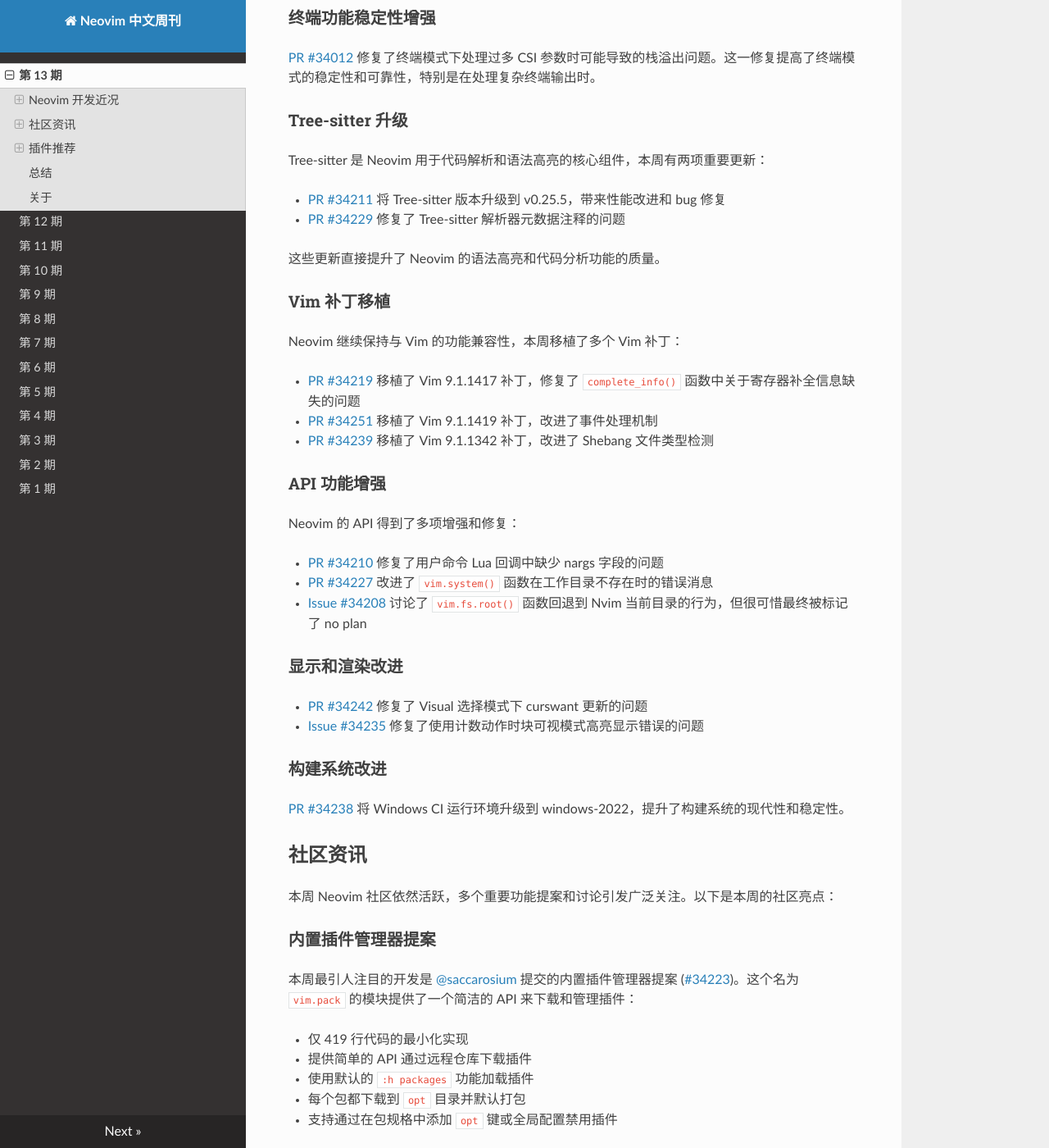
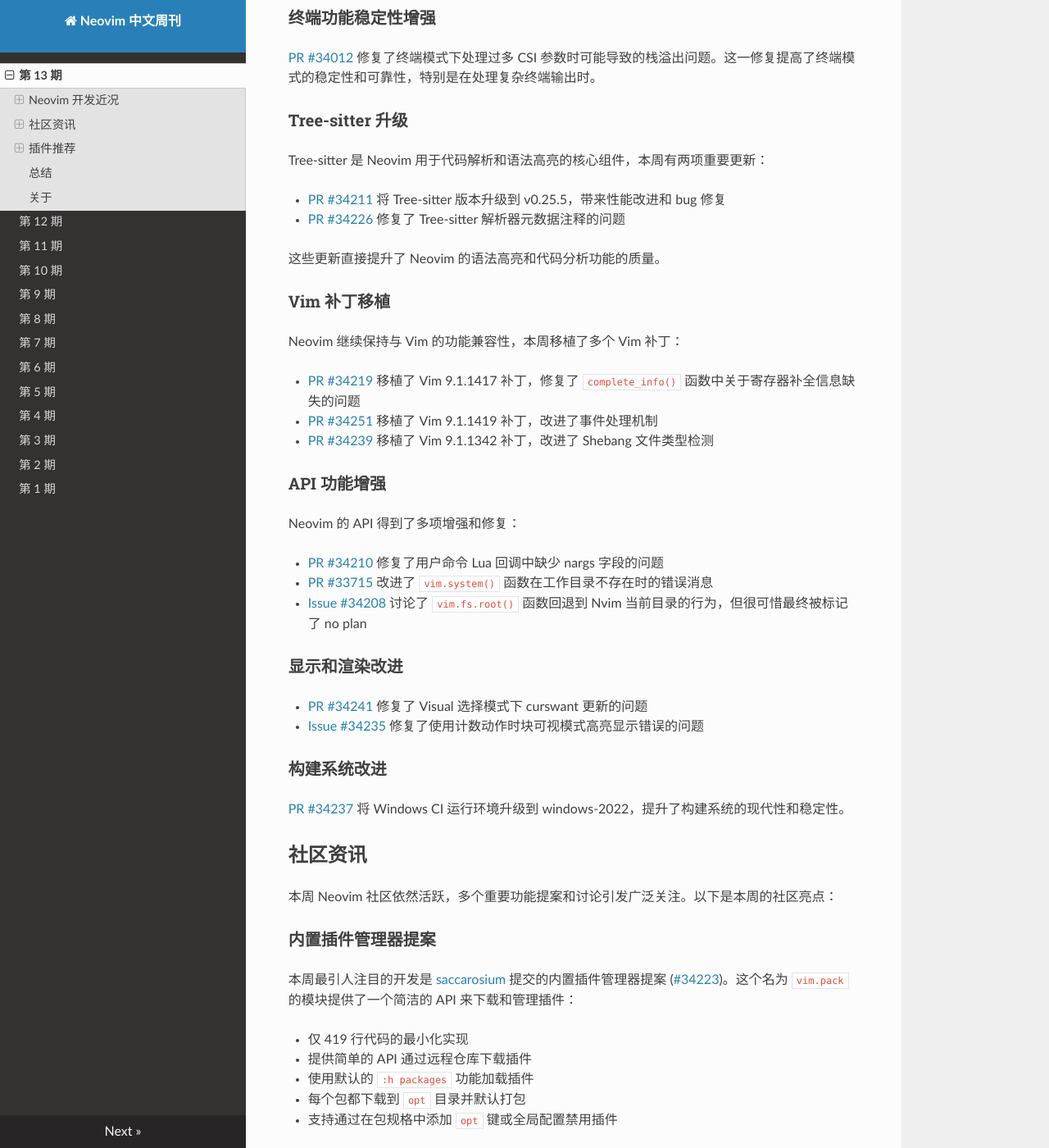
Before and after one commit to nvim-weekly-cn/nvim-weekly-cn, an MkDocs documentation site: the page built from posts/013.md, in a window 1280 px wide and 1400 px high, scrolled down 1274 px. Shown: the whole window at 82% size. Built offline with MkDocs 1.6.1, drawn with Linux system fonts in a browser that asks for light colours; nearby versions of some CDN libraries; some of the changed text lies outside the part shown.

Commit message:
fix(posts/013): 修正 PR 链接和作者引用错误 - 更正部分 PR 链接编号 - 统一作者引用格式，去除多余 @ 符号 - 修复 Tree-sitter、API、显示和构建系统相关条目的 PR 链接错误

```diff
--- a/posts/013.md
+++ b/posts/013.md
@@ -15,7 +15,7 @@
 ### 文档系统重组
 
 本周最显著的变化之一是对文档系统的重要重组。
-[PR #34212](https://github.com/neovim/neovim/pull/34212)这项改进由 [@brianhuster](https://github.com/brianhuster) 完成：
+[PR #34212](https://github.com/neovim/neovim/pull/34212)这项改进由 [brianhuster](https://github.com/brianhuster) 完成：
 
 - `builtin.txt` 重命名为 `vimfn.txt`：更清晰地表明该文件包含 Vim 脚本函数
 - `eval.txt` 重命名为 `vimeval.txt`：更好地区分 Vim 兼容的求值功能
@@ -37,7 +37,7 @@
 
 LSP（语言服务器协议）相关功能获得了多项重要改进：
 
-1. 新增 `workspace/diagnostic` 方法支持 ([#34262](https://github.com/neovim/neovim/pull/34262))(尚未合并)：由 [@MariaSolOs](https://github.com/MariaSolOs) 实现，允许开发者查看整个工作区的诊断信息，而不仅限于已打开的文件
+1. 新增 `workspace/diagnostic` 方法支持 ([#34262](https://github.com/neovim/neovim/pull/34262))(尚未合并)：由 [MariaSolOs](https://github.com/MariaSolOs) 实现，允许开发者查看整个工作区的诊断信息，而不仅限于已打开的文件
 2. 改进 `vim.lsp.log.set_format_func()` 以控制日期和文件路径格式 ([#34118](https://github.com/neovim/neovim/issues/34118))：增强了 LSP 日志的可读性和自定义性
 
 这些改进使 Neovim 的 LSP 客户端更加强大和灵活，特别是对于大型项目和 AI 辅助开发场景。
@@ -51,7 +51,7 @@ LSP（语言服务器协议）相关功能获得了多项重要改进：
 Tree-sitter 是 Neovim 用于代码解析和语法高亮的核心组件，本周有两项重要更新：
 
 - [PR #34211](https://github.com/neovim/neovim/pull/34211) 将 Tree-sitter 版本升级到 v0.25.5，带来性能改进和 bug 修复
-- [PR #34229](https://github.com/neovim/neovim/pull/34229) 修复了 Tree-sitter 解析器元数据注释的问题
+- [PR #34226](https://github.com/neovim/neovim/pull/34226) 修复了 Tree-sitter 解析器元数据注释的问题
 
 这些更新直接提升了 Neovim 的语法高亮和代码分析功能的质量。
 
@@ -68,17 +68,17 @@ Neovim 继续保持与 Vim 的功能兼容性，本周移植了多个 Vim 补丁
 Neovim 的 API 得到了多项增强和修复：
 
 - [PR #34210](https://github.com/neovim/neovim/pull/34210) 修复了用户命令 Lua 回调中缺少 nargs 字段的问题
-- [PR #34227](https://github.com/neovim/neovim/pull/34227) 改进了 `vim.system()` 函数在工作目录不存在时的错误消息
+- [PR #33715](https://github.com/neovim/neovim/pull/33715) 改进了 `vim.system()` 函数在工作目录不存在时的错误消息
 - [Issue #34208](https://github.com/neovim/neovim/issues/34208) 讨论了 `vim.fs.root()` 函数回退到 Nvim 当前目录的行为，但很可惜最终被标记了 no plan
 
 ### 显示和渲染改进
 
-- [PR #34242](https://github.com/neovim/neovim/pull/34242) 修复了 Visual 选择模式下 curswant 更新的问题
+- [PR #34241](https://github.com/neovim/neovim/pull/34241) 修复了 Visual 选择模式下 curswant 更新的问题
 - [Issue #34235](https://github.com/neovim/neovim/issues/34235) 修复了使用计数动作时块可视模式高亮显示错误的问题
 
 ### 构建系统改进
 
-[PR #34238](https://github.com/neovim/neovim/pull/34238) 将 Windows CI 运行环境升级到 windows-2022，提升了构建系统的现代性和稳定性。
+[PR #34237](https://github.com/neovim/neovim/pull/34237) 将 Windows CI 运行环境升级到 windows-2022，提升了构建系统的现代性和稳定性。
 
 ## 社区资讯
 
@@ -86,7 +86,7 @@ Neovim 的 API 得到了多项增强和修复：
 
 ### 内置插件管理器提案
 
-本周最引人注目的开发是 [@saccarosium](https://github.com/saccarosium) 提交的内置插件管理器提案 ([#34223](https://github.com/neovim/neovim/pull/34223))。这个名为 `vim.pack` 的模块提供了一个简洁的 API 来下载和管理插件：
+本周最引人注目的开发是 [saccarosium](https://github.com/saccarosium) 提交的内置插件管理器提案 ([#34223](https://github.com/neovim/neovim/pull/34223))。这个名为 `vim.pack` 的模块提供了一个简洁的 API 来下载和管理插件：
 
 - 仅 419 行代码的最小化实现
 - 提供简单的 API 通过远程仓库下载插件
```
